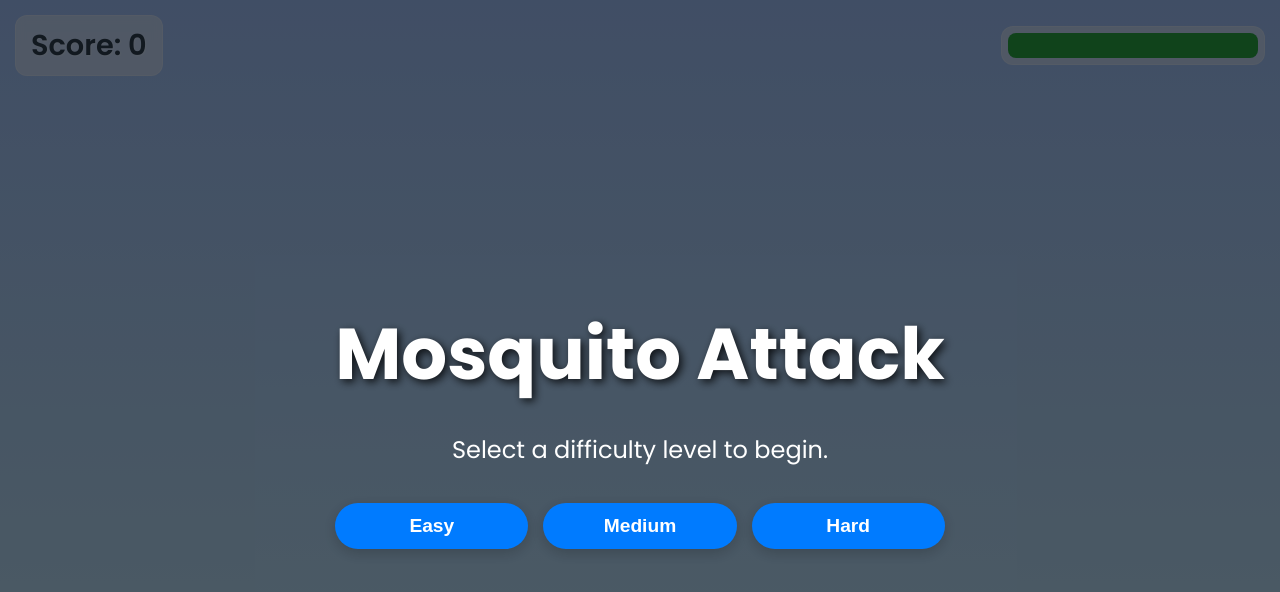
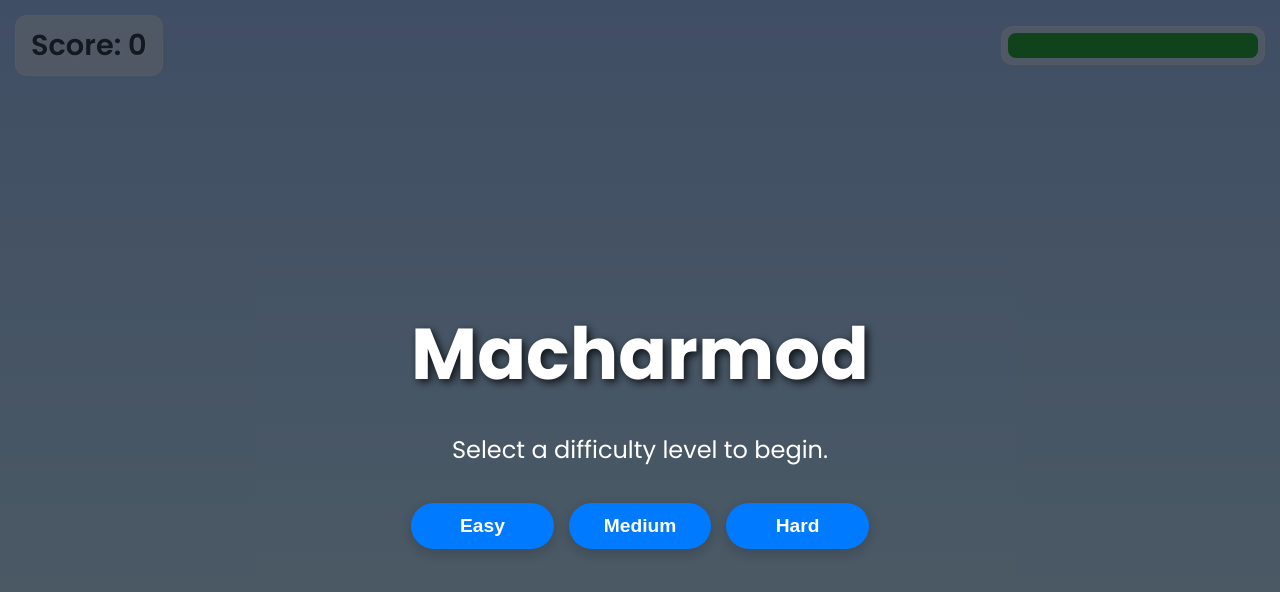
Before and after one commit to foobar-69/macharmod, a plain HTML site: page index.html in a window 1280 px wide. Drawn offline with Linux system fonts and the light colour scheme.

Commit message:
index.html

```diff
--- a/index.html
+++ b/index.html
@@ -30,7 +30,7 @@
         <!-- Start Screen for level selection -->
         <div id="start-screen" class="screen">
             <div class="screen-content">
-                <h1>Mosquito Attack</h1>
+                <h1>Macharmod</h1>
                 <p>Select a difficulty level to begin.</p>
                 <div class="button-group">
                     <button id="easy-btn">Easy</button>
```
